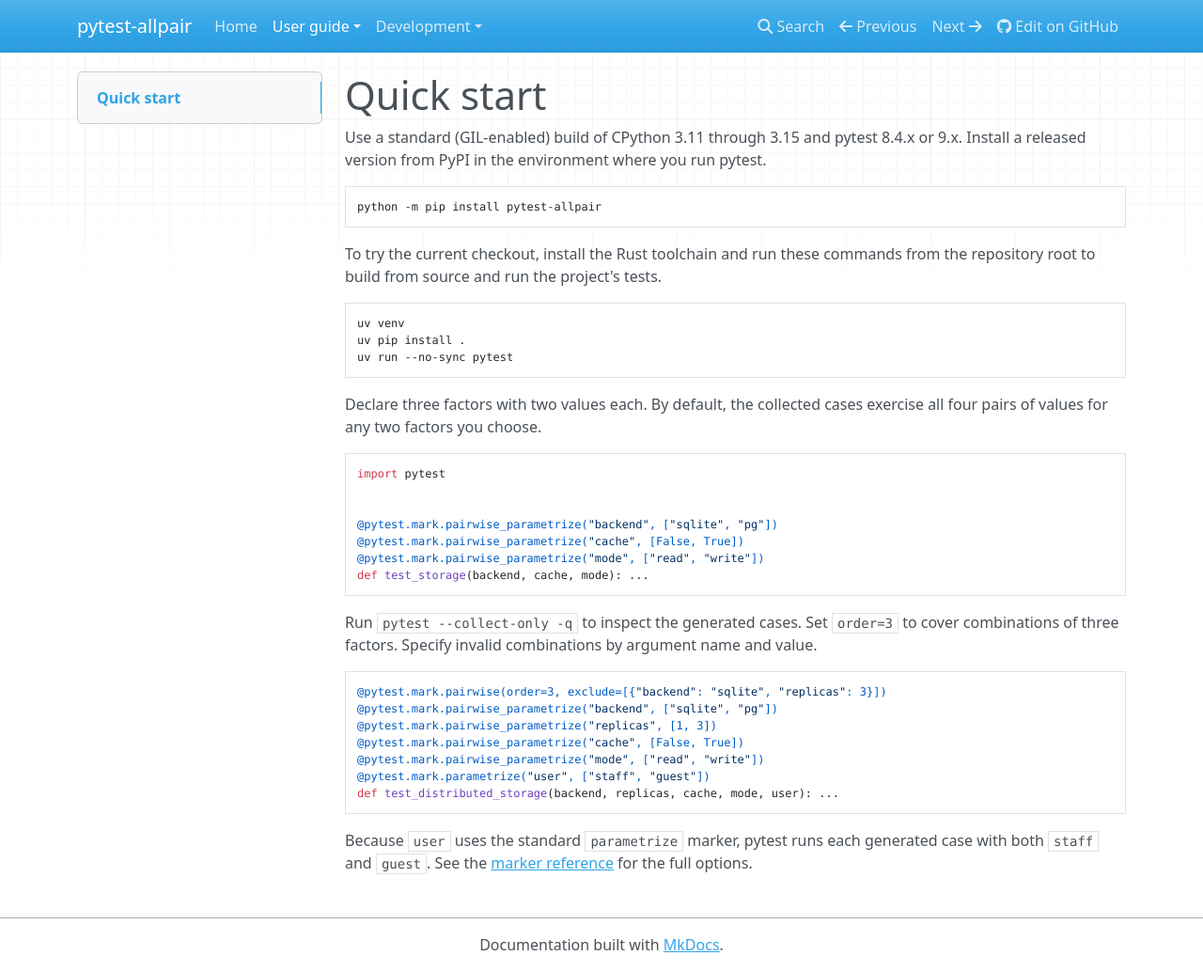
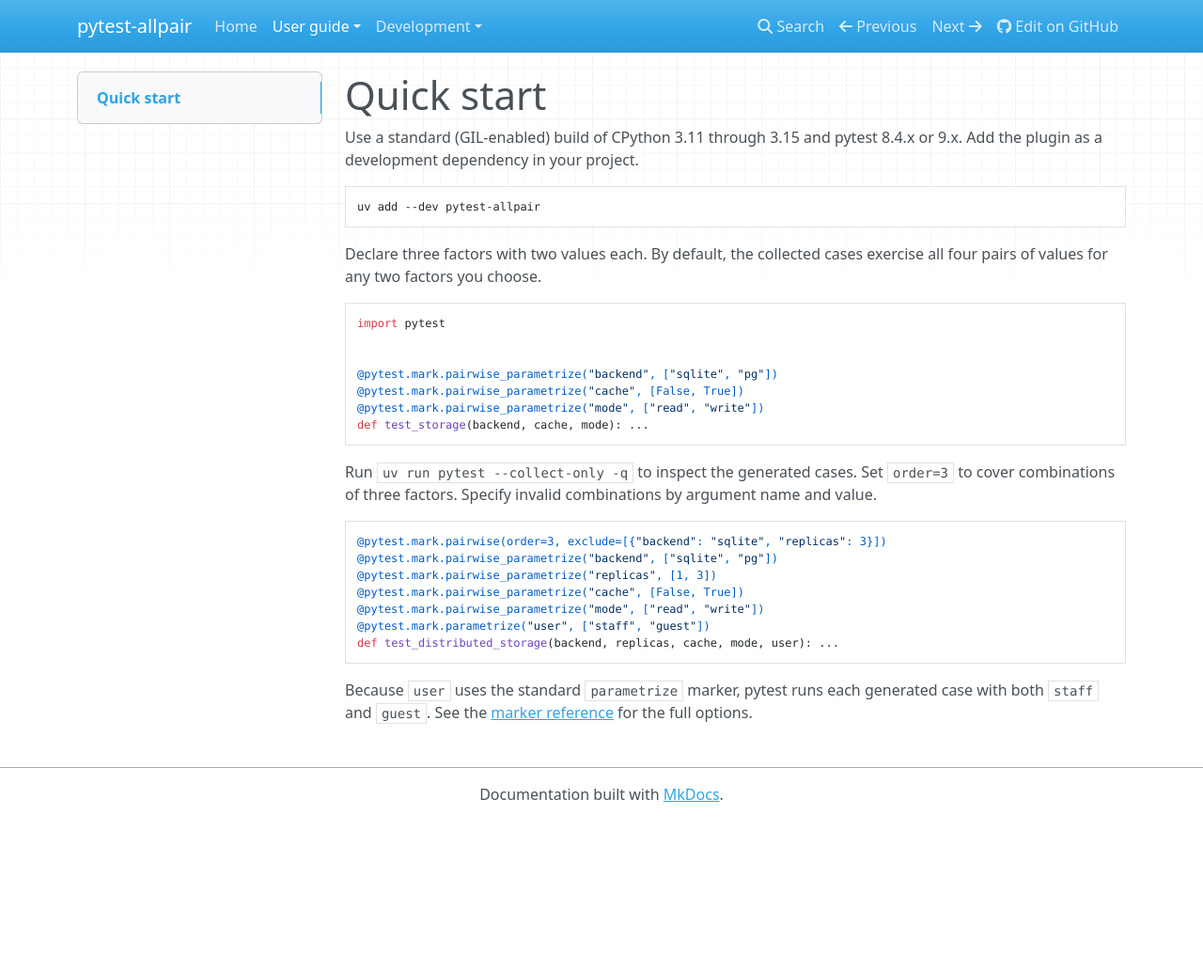
Before and after one commit to HayaoSuzuki/pytest-allpair, an MkDocs documentation site: the page built from docs/user/guides/quickstart.md, in a window 1280 px wide and 1033 px high. Shown: the whole window at 94% size. Built offline with MkDocs 1.6.1, drawn with Linux system fonts in a browser that asks for light colours; nearby versions of some CDN libraries.

Commit message:
Use uv add for installation documentation

````diff
--- a/docs/user/guides/quickstart.md
+++ b/docs/user/guides/quickstart.md
@@ -1,17 +1,9 @@
 # Quick start
 
-Use a standard (GIL-enabled) build of CPython 3.11 through 3.15 and pytest 8.4.x or 9.x. Install a released version from PyPI in the environment where you run pytest.
+Use a standard (GIL-enabled) build of CPython 3.11 through 3.15 and pytest 8.4.x or 9.x. Add the plugin as a development dependency in your project.
 
 ```sh
-python -m pip install pytest-allpair
-```
-
-To try the current checkout, install the Rust toolchain and run these commands from the repository root to build from source and run the project's tests.
-
-```sh
-uv venv
-uv pip install .
-uv run --no-sync pytest
+uv add --dev pytest-allpair
 ```
 
 Declare three factors with two values each. By default, the collected cases exercise all four pairs of values for any two factors you choose.
````
Also changed, not shown: other parts of docs/user/guides/quickstart.md (+1 -1 lines), README.md (+3 -8 lines).
